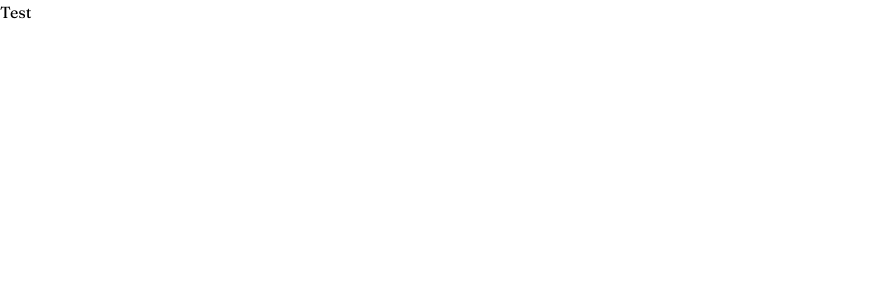
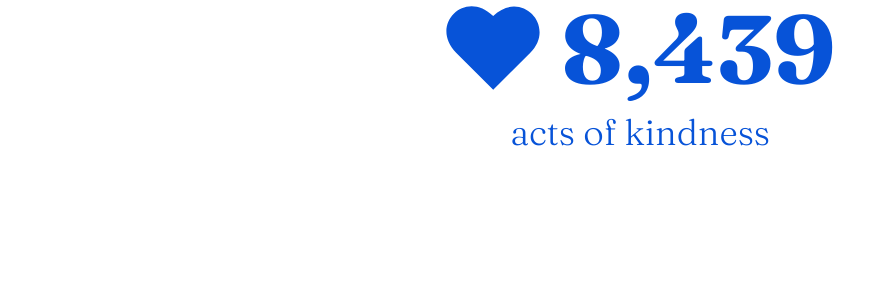
Before and after one commit to ashferoz/Kindly_Frontend, a React (Vite) app: page / in a window 1280 px wide. Shown: the top 300 px of the page, without its empty margins (0-896 px from the left). Built offline with nearby package versions, Linux system fonts and the light colour scheme.

Commit message:
Request counter skeleton done.

```diff
--- a/src/App.jsx
+++ b/src/App.jsx
@@ -1,8 +1,10 @@
+import RequestCounter from "./components/RequestCounter";
+
 function App() {
   return (
     <>
       <div className="font-fraunces">
-        <h1 className="">Test</h1>
+        <RequestCounter />
       </div>
     </>
   );
--- /dev/null
+++ b/src/components/RequestCounter.jsx
@@ -0,0 +1,18 @@
+import React from "react";
+import styles from "../components/css/RequestCounter.module.css";
+
+const RequestCounter = () => {
+  return (
+    <div className="flex flex-col items-center justify-center mx-auto w-full text-[#0753d8] space-y-4">
+      <div className="flex items-center justify-center space-x-[20px]">
+        <img className="max-w-24" src="../public/heart.svg" alt="heart image" />
+        <h1 className="text-8xl font-bold">8,439</h1>
+      </div>
+      <h2 className="text-4xl font-light">acts of kindness</h2>
+    </div>
+
+
+  );
+};
+
+export default RequestCounter;
--- /dev/null
+++ b/src/components/css/RequestCounter.module.css
@@ -0,0 +1,3 @@
+.heart{
+    width: 150px;
+}
```
Also changed, not shown: public/heart.svg (added).
